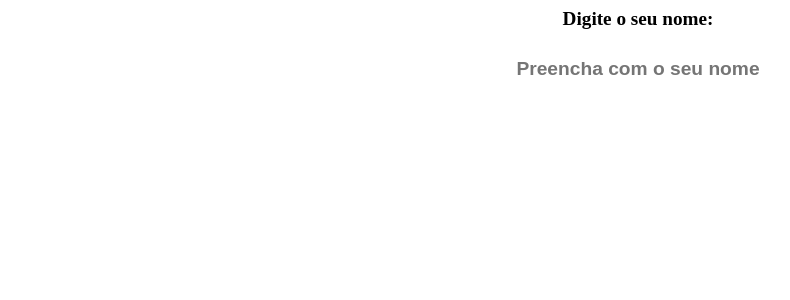
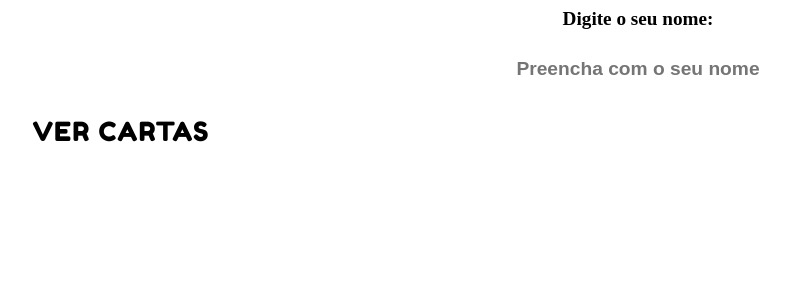
Before and after one commit to XxWexX5/disney-cards, a Next.js app: page / in a window 1280 px wide. Shown: the top 300 px of the page, without its empty margins (2-792 px from the left). Built offline with nearby package versions, Linux system fonts and the light colour scheme.

Commit message:
[ FEATURE ] Creating component Button.

```diff
--- /dev/null
+++ b/components/Button/index.tsx
@@ -0,0 +1,17 @@
+import styles from "./styles.module.scss";
+
+interface Button {
+  value: string;
+}
+
+interface ButtonProps {
+  button: Button;
+}
+
+export function Button({ button }: ButtonProps) {
+  return (
+    <div className={styles.containerButton}>
+      <button type="button">{button.value}</button>
+    </div>
+  );
+}
--- /dev/null
+++ b/components/Button/styles.module.scss
@@ -0,0 +1,30 @@
+.containerButton {
+  button {
+    font-size: 1.65em;
+    padding: 0.8em 1em;
+    text-transform: uppercase;
+    text-align: center;
+    border: 0;
+    border-radius: 3px 3px 0 0px;
+    cursor: pointer;
+    margin-right: 5px;
+    background-color: var(--green-01);
+    border-bottom: 12px solid var(--green-02);
+    color: var(--white);
+    font-family: Fredoka One, -apple-system, BlinkMacSystemFont, Segoe UI,
+      Roboto, Oxygen, Ubuntu, Cantarell, Fira Sans, Droid Sans, Helvetica Neue,
+      sans-serif;
+    letter-spacing: 0.05em;
+    transition: 0.25s background-color ease-in;
+
+    &:hover {
+      background-color: var(--green-04);
+    }
+
+    &:active {
+      transform: translatey(12px);
+      border: 0;
+      margin-bottom: 12px;
+    }
+  }
+}
--- a/pages/index.tsx
+++ b/pages/index.tsx
@@ -2,6 +2,7 @@ import type { NextPage } from "next";
 import Head from "next/head";
 
 import { TextField } from "../components/TextField";
+import { Button } from "../components/Button";
 
 const Home: NextPage = () => {
   return (
@@ -28,6 +29,8 @@ const Home: NextPage = () => {
             id: "username",
           }}
         />
+
+        <Button button={{ value: "ver cartas" }} />
       </main>
     </>
   );
--- a/styles/variables.scss
+++ b/styles/variables.scss
@@ -7,6 +7,7 @@
   --green-01: #6ad68c;
   --green-02: #42ab63;
   --green-03: #c1da60;
+  --green-04: #49c16e;
 
   --orange: #f6a65c;
 
```
